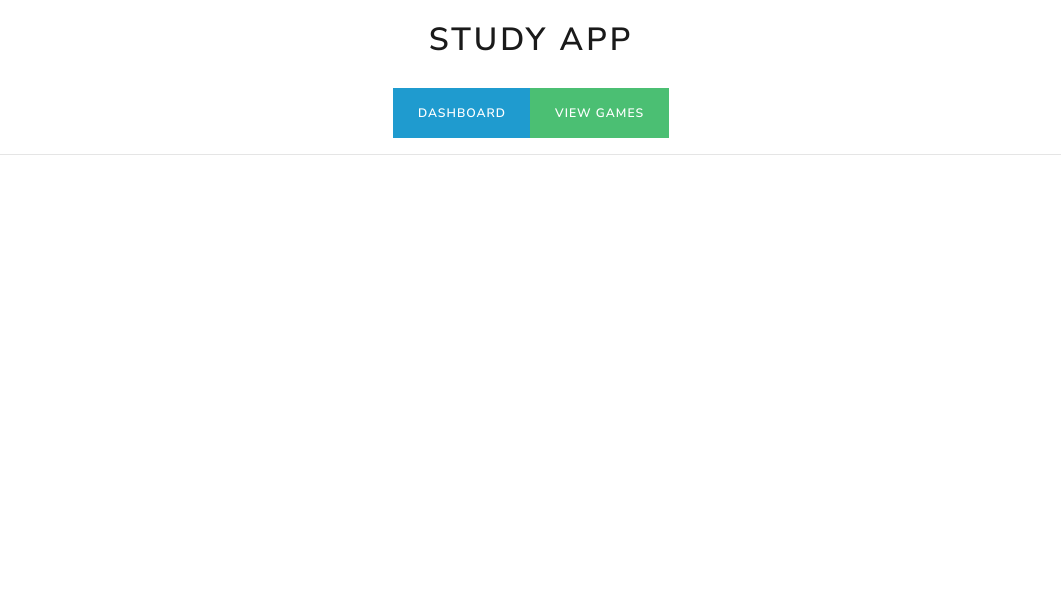
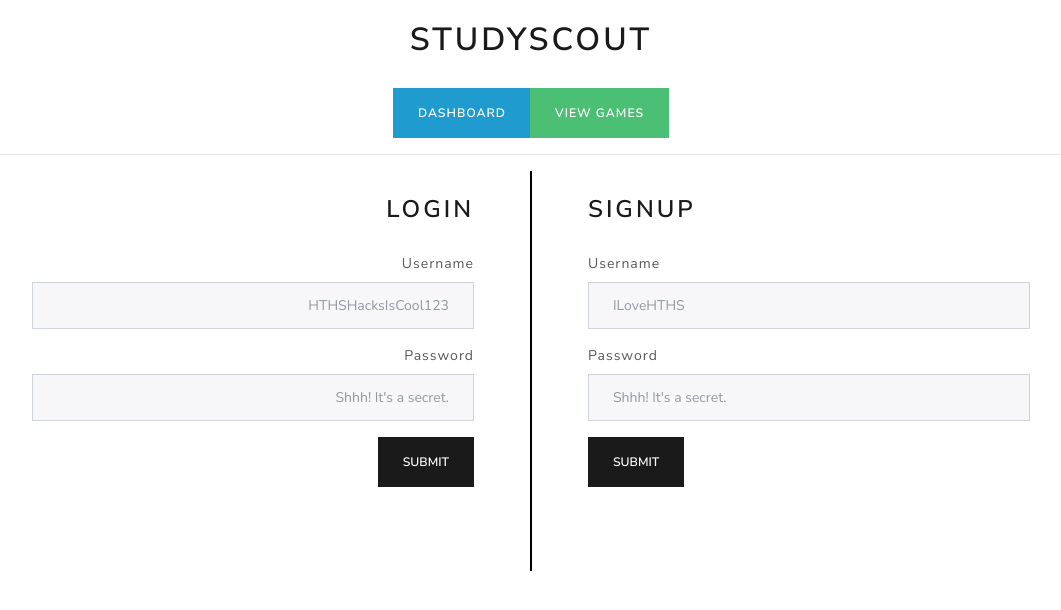
Before and after one commit to raghav-misra/studyspaces, a Vue app: page /auth in a window 1280 px wide. Shown: the top 610 px of the page, without its empty margins (109-1170 px from the left). Built offline with nearby package versions, Linux system fonts and the light colour scheme.

Commit message:
Login Signup works
Co-authored-by: Lehuy <LeHuy.hoang@outlook.com>

```diff
--- a/src/components/AppHeader.vue
+++ b/src/components/AppHeader.vue
@@ -1,7 +1,7 @@
 <template>
     <header>
         <br />
-        <h1 class="text-center">Study App</h1>
+        <h1 class="text-center">StudyScout</h1>
         <br />
         <div class="btn-group d-block text-center" role="group" aria-label="Basic example">
             <router-link to="/dashboard" class="btn btn-info">Dashboard</router-link>
--- /dev/null
+++ b/src/components/LoginForm.vue
@@ -0,0 +1,40 @@
+<template>
+    <form @submit.prevent="formSubmit" class="text-right">
+        <h3>Login</h3><br />
+        <div class="form-group">
+            <label>Username</label>
+            <input v-model="username" type="text"
+                class="form-control text-right" placeholder="HTHSHacksIsCool123">
+        </div>
+        <div class="form-group">
+            <label>Password</label>
+            <input v-model="password" type="password"
+                class="form-control text-right" placeholder="Shhh! It's a secret.">
+        </div>
+        <button type="submit" class="btn btn-primary">Submit</button>
+    </form>
+</template>
+
+<style scoped>
+
+</style>
+
+<script lang="ts">
+import Vue from "vue";
+
+import { APILogIn } from "@/services/api";
+
+export default Vue.extend({
+    data() {
+        return {
+            username: "",
+            password: ""
+        }
+    },
+    methods: {
+        formSubmit() {
+            APILogIn(this.username, this.password);
+        }
+    }
+});
+</script>
--- /dev/null
+++ b/src/components/SignupForm.vue
@@ -0,0 +1,43 @@
+<template>
+    <form @submit.prevent="formSubmit">
+        <h3>Signup</h3><br />
+        <div class="form-group">
+            <label>Username</label>
+            <input v-model="username" type="text"
+                class="form-control" placeholder="ILoveHTHS">
+        </div>
+        <div class="form-group">
+            <label>Password</label>
+            <input v-model="password" type="password"
+                class="form-control" placeholder="Shhh! It's a secret.">
+        </div>
+        <button type="submit" class="btn btn-primary">Submit</button>
+    </form>
+</template>
+
+<style scoped>
+
+</style>
+
+<script lang="ts">
+import Vue from "vue";
+import { APISignUp } from "@/services/api";
+
+export default Vue.extend({
+    data() {
+        return {
+            username: "",
+            password: ""
+        }
+    },
+    methods: {
+        async formSubmit() {
+            if (this.username.trim() === "") return alert("Please enter a username.");
+            else if (this.password.length <= 8) alert("Password must be longer than 8 characters.");
+            else {
+                await APISignUp(this.username, this.password);
+            }
+        }
+    }
+});
+</script>
--- /dev/null
+++ b/src/services/api.ts
@@ -0,0 +1,58 @@
+import router from "@/router";
+
+const isSecure = false;
+const API_ROUTE = `http://localhost:3000/api`;
+
+export async function APISignUp(username: string, password: string) {
+    const res = await fetch(`${API_ROUTE}/signup`, {
+        method: "POST",
+        body: JSON.stringify({ username, password }),
+        headers: {
+            "Content-Type": "application/json",
+        },
+    });
+    const successResponse = await res.json();
+
+    if (successResponse.error) alert(`Signup Error: ${successResponse.error}`);
+    else if (!successResponse.success) alert(`Unknown Error: Please try again.`);
+    else {
+        alert("You're all signed up! Now login with those credentials.");
+    }
+}
+
+export async function APILogIn(username: string, password: string) {
+    const res = await fetch(`${API_ROUTE}/login`, {
+        method: "POST",
+        body: JSON.stringify({ username, password }),
+        headers: {
+            "Content-Type": "application/json"
+        }
+    });
+    const successResponse = await res.json();
+
+    if (successResponse.error) alert(`Login Error: ${successResponse.error}`);
+    else if (!successResponse.success || !successResponse.token) {
+        alert(`Unknown Error: Please try again.`);
+    }
+    else {
+        sessionStorage.setItem("token", successResponse.token);
+        alert("Login Successful! Redirecting...");
+        router.push("/dashboard");
+    }
+}
+
+export function APITokenExists() {
+           return sessionStorage.getItem("token") != undefined;
+       }
+
+/*
+
+
+SIgnup:
+
+/api/login
+POST A JSON
+{email:"tedd@LOL.io",password:"plaintextsecure"}
+Response is {"success": true || false error:"this shows if u error", token:"this show if successs"}
+
+*/
--- a/src/store/index.ts
+++ b/src/store/index.ts
@@ -4,11 +4,7 @@ import Vuex from "vuex";
 Vue.use(Vuex);
 
 export default new Vuex.Store({
-    state: {
-        isLoggedIn: false,
-    },
-    mutations: {
-        logIn: state => state.isLoggedIn = true,
-        logOut: state => state.isLoggedIn = false
+    getters: {
+
     }
 });
--- a/src/views/AuthPage.vue
+++ b/src/views/AuthPage.vue
@@ -1,17 +1,32 @@
 <template>
-    <div>
-
-    </div>
+    <section class="container d-flex">
+        <LoginForm />
+        <div class="vertical-sep" />
+        <SignupForm />
+    </section>
 </template>
 
 <script lang="ts">
 import Vue from "vue";
 
+import LoginForm from "@/components/LoginForm.vue";
+import SignupForm from "@/components/SignupForm.vue";
+
 export default Vue.extend({
-
+    components: { LoginForm, SignupForm }
 });
 </script>
 
 <style scoped>
+    form { flex: 1; margin: 0 2rem; }
 
+    form {
+        padding: 1.5rem;
+    }
+
+    div.vertical-sep {
+        height: 50vh;
+        width: 0.125rem;
+        background: black;
+    }
 </style>
--- a/src/views/DashboardPage.vue
+++ b/src/views/DashboardPage.vue
@@ -7,10 +7,14 @@
 <script lang="ts">
 import Vue from "vue";
 
+import { APITokenExists } from "@/services/api";
+
 export default Vue.extend({
     // Check if logged in, if not, redirect:
     created() {
-        this.$router.push("/auth");
+        if (!APITokenExists()) {
+            this.$router.push("/auth");
+        }
     }
 });
 </script>
```
